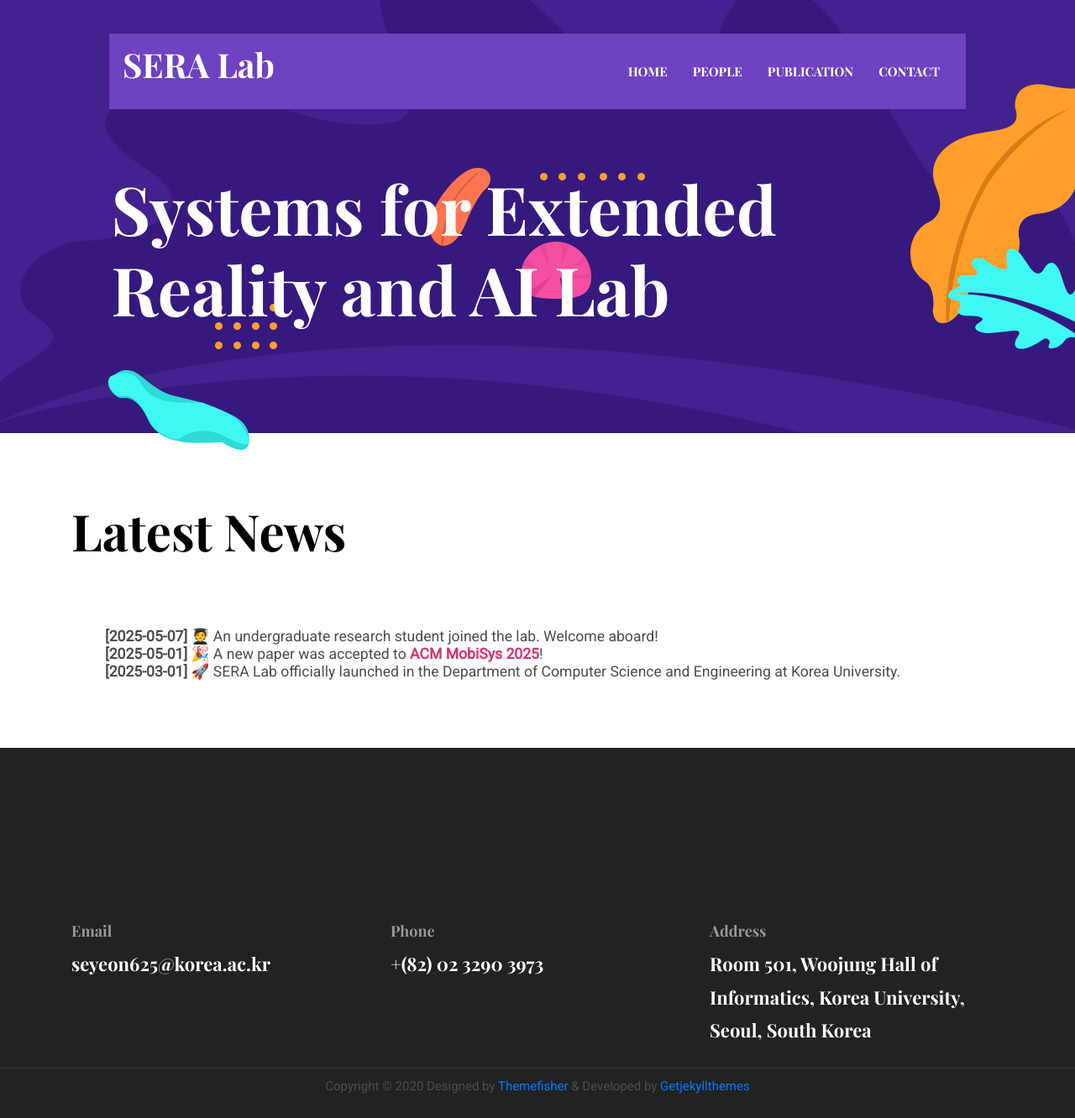
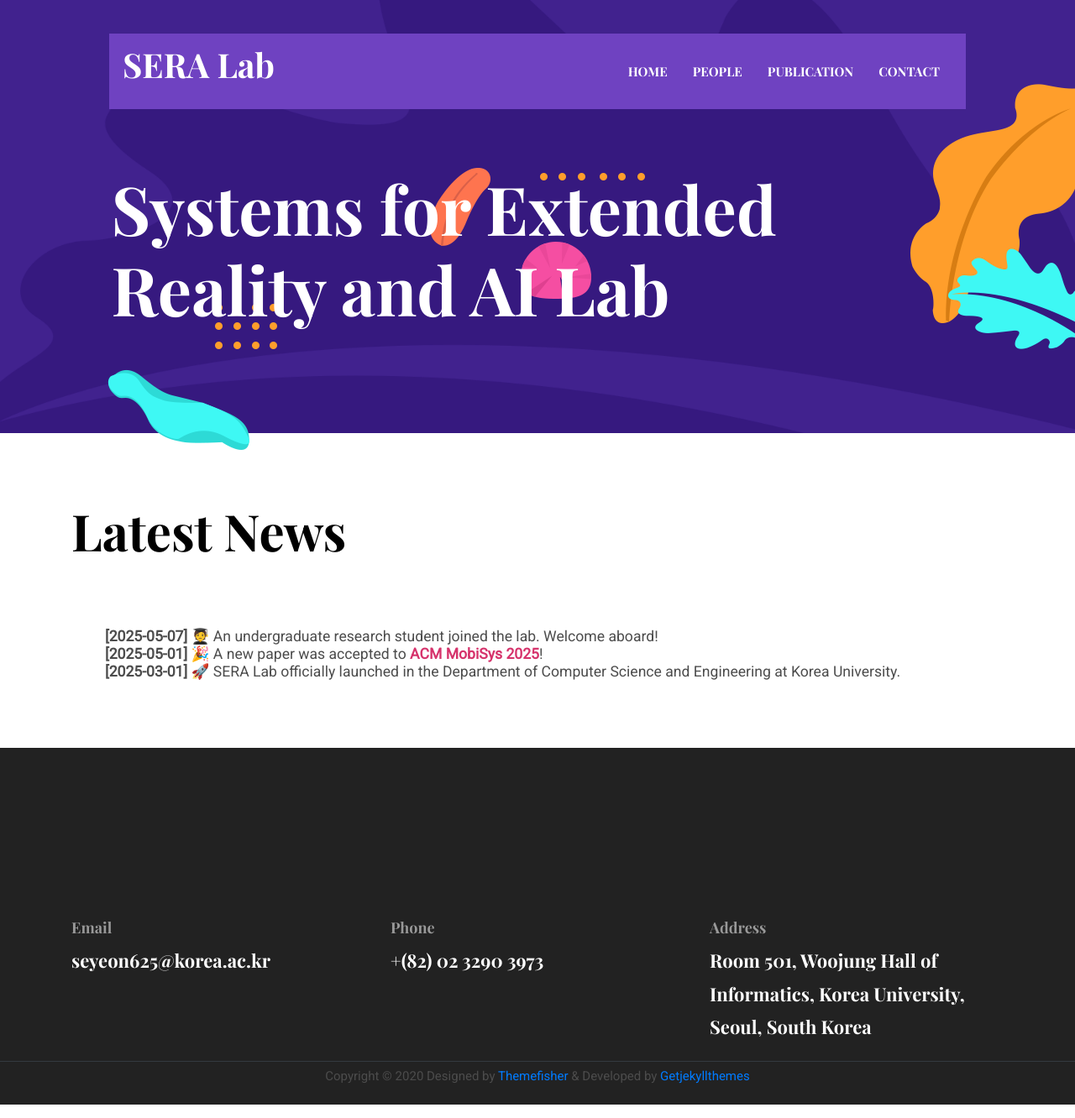
Before and after one commit to seyeon4302/seyeon4302.github.io, a Jekyll site: the page built from index.html, in a window 1280 px wide and 1332 px high. Shown: the whole window at 84% size. Built offline with Jekyll 4.4.1, drawn with Linux system fonts in a browser that asks for light colours.

Commit message:
Update footer.html

```diff
--- a/_includes/footer.html
+++ b/_includes/footer.html
@@ -1,5 +1,5 @@
 <footer class="bg-dark footer-section" style="margin-top: 0;">
-  <div class="py-2" style="padding-top: 0.1rem; padding-bottom: 0.5rem;">
+  <div class="py-1" style="padding-top: 0.1rem; padding-bottom: 0.5rem;">
     <div class="container">
       <div class="row">
         <div class="col-md-4">
@@ -17,7 +17,7 @@
       </div>
     </div>
   </div>
-  <div class="border-top text-center border-dark py-2" style="padding-top: 0.1rem; padding-bottom: 0.5rem;">
+  <div class="border-top text-center border-dark py-1" style="padding-top: 0.1rem; padding-bottom: 0.5rem;">
     <p class="mb-0 text-light">{{site.data.settings.copyright | markdownify}}</p>
   </div>
 </footer>
```
